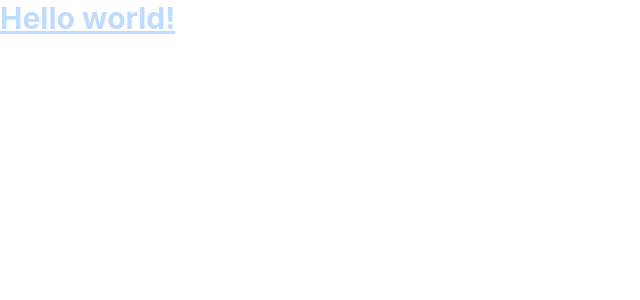
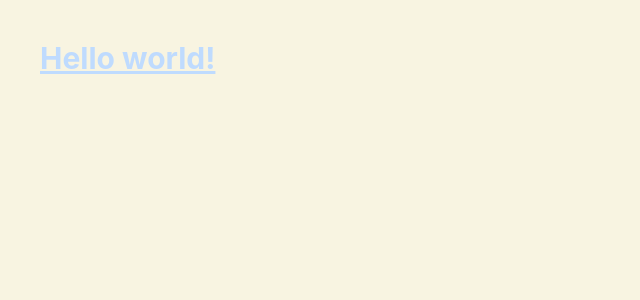
Before and after one commit to nrkahfirhmd/harmonify, a React (Create React App) app in the folder app/harmonify/: page / in a window 1280 px wide. Shown: the top 300 px of the page, without its empty margins (0-640 px from the left). Built offline with nearby package versions, Linux system fonts and the light colour scheme.

Commit message:
add background

```diff
--- a/app/harmonify/src/index.js
+++ b/app/harmonify/src/index.js
@@ -7,7 +7,9 @@ import reportWebVitals from './reportWebVitals';
 const root = ReactDOM.createRoot(document.getElementById('root'));
 root.render(
   <React.StrictMode>
-    <App />
+    <div className="p-10 bg-[#F8F4E1] w-full h-[100vh]">
+      <App />
+    </div>
   </React.StrictMode>
 );
 
```
